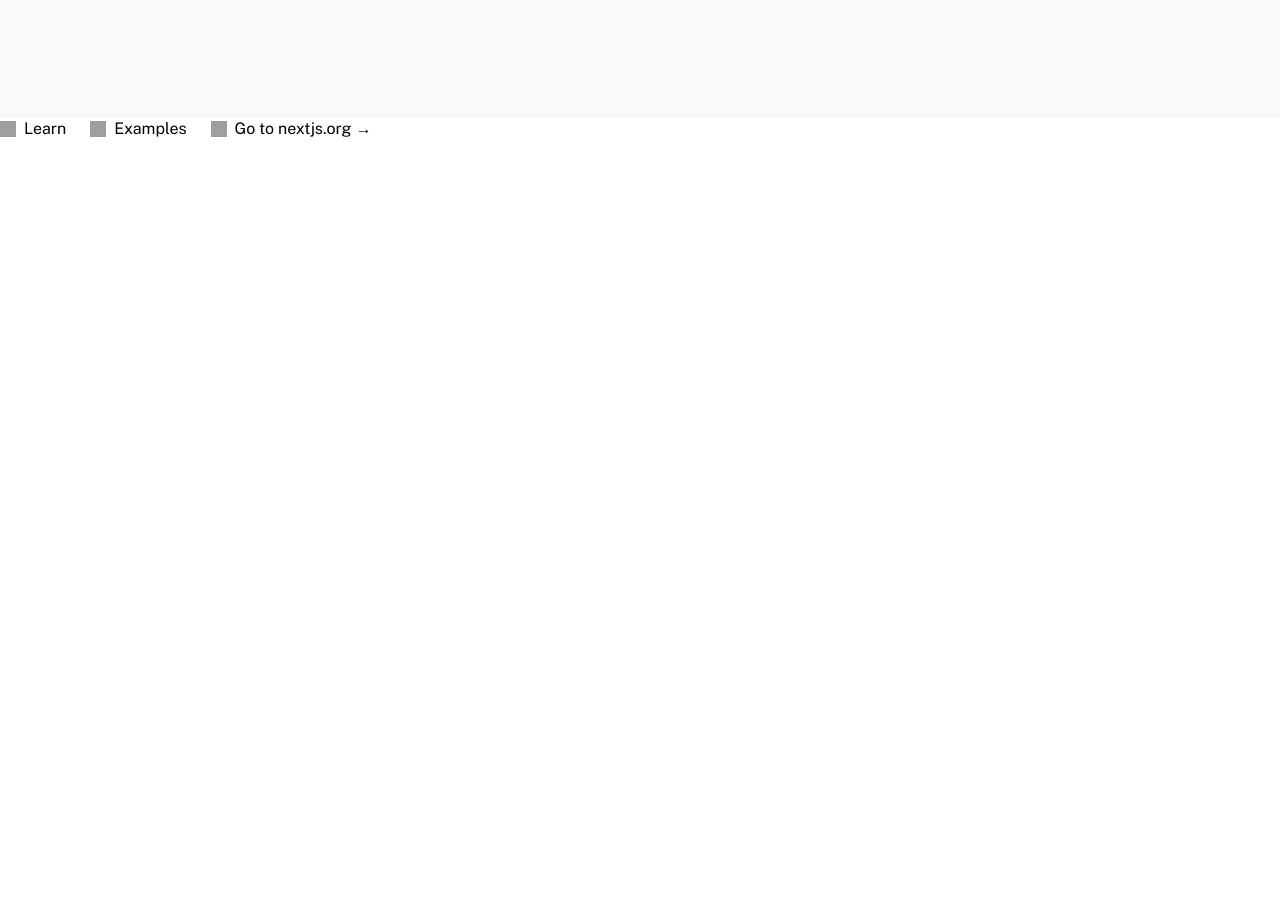
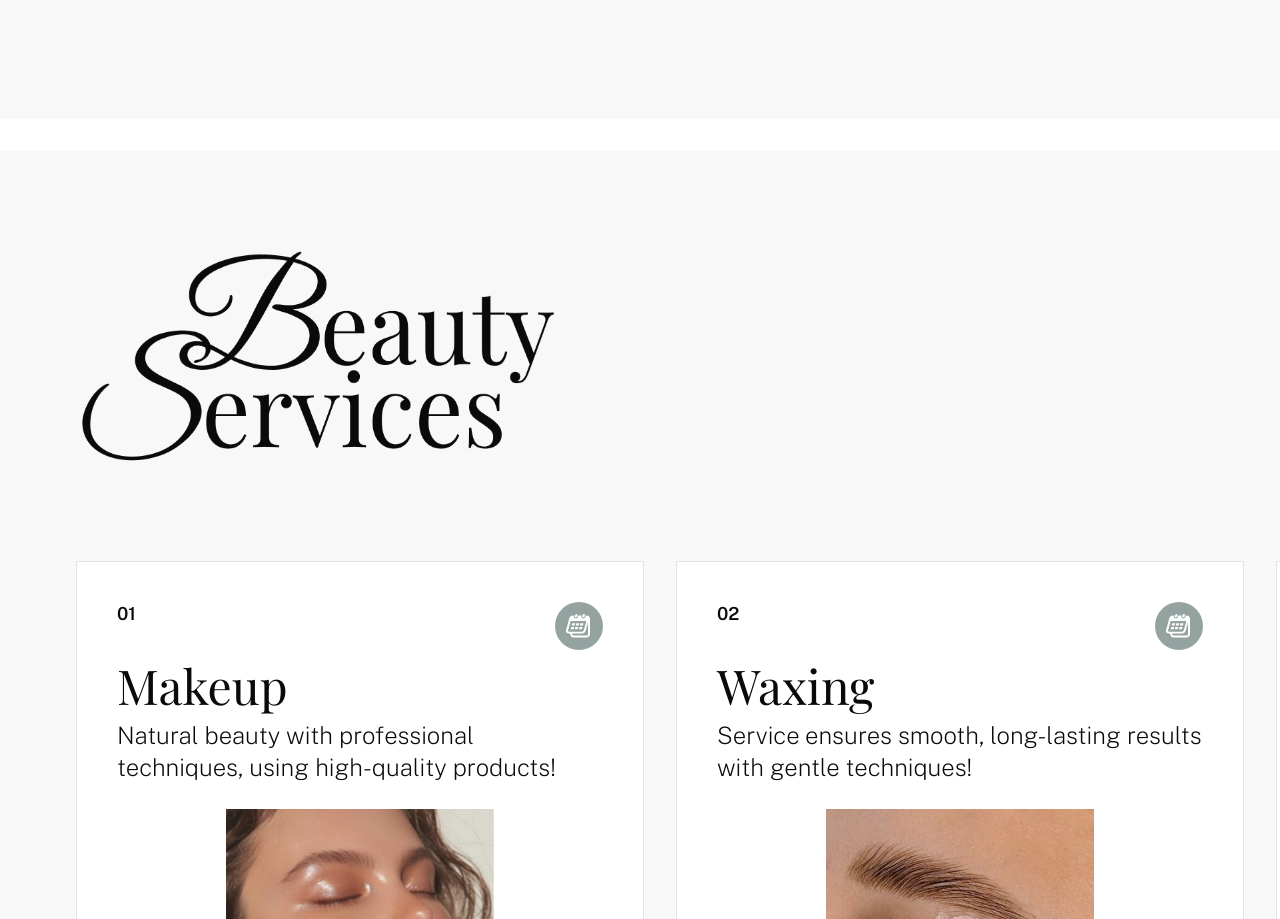
Before and after one commit to Varikash/luna-beauty, a Next.js app: page / in a window 1280 px wide. Shown: the part 1723-2642 px from the top of the page. Before the commit the page ends 1861 px from the top, so only its background shows below. Built offline with nearby package versions, Linux system fonts and the light colour scheme; grey boxes are pictures that could not be loaded; a web font is replaced by a local one.

Commit message:
add BS type page2

```diff
--- a/app/page.tsx
+++ b/app/page.tsx
@@ -6,10 +6,11 @@ export default function Home() {
   return (
     <div className={styles.page}>
       <main className={styles.main}>
-        <BeautyServices />
+        <BeautyServices type="page1" />
+        <BeautyServices type="page2" />
       </main>
       <footer className={styles.footer}>
-        <a
+        {/* <a
           href="https://nextjs.org/learn?utm_source=create-next-app&utm_medium=appdir-template&utm_campaign=create-next-app"
           target="_blank"
           rel="noopener noreferrer"
@@ -50,7 +51,7 @@ export default function Home() {
             height={16}
           />
           Go to nextjs.org →
-        </a>
+        </a> */}
       </footer>
     </div>
   );
```
